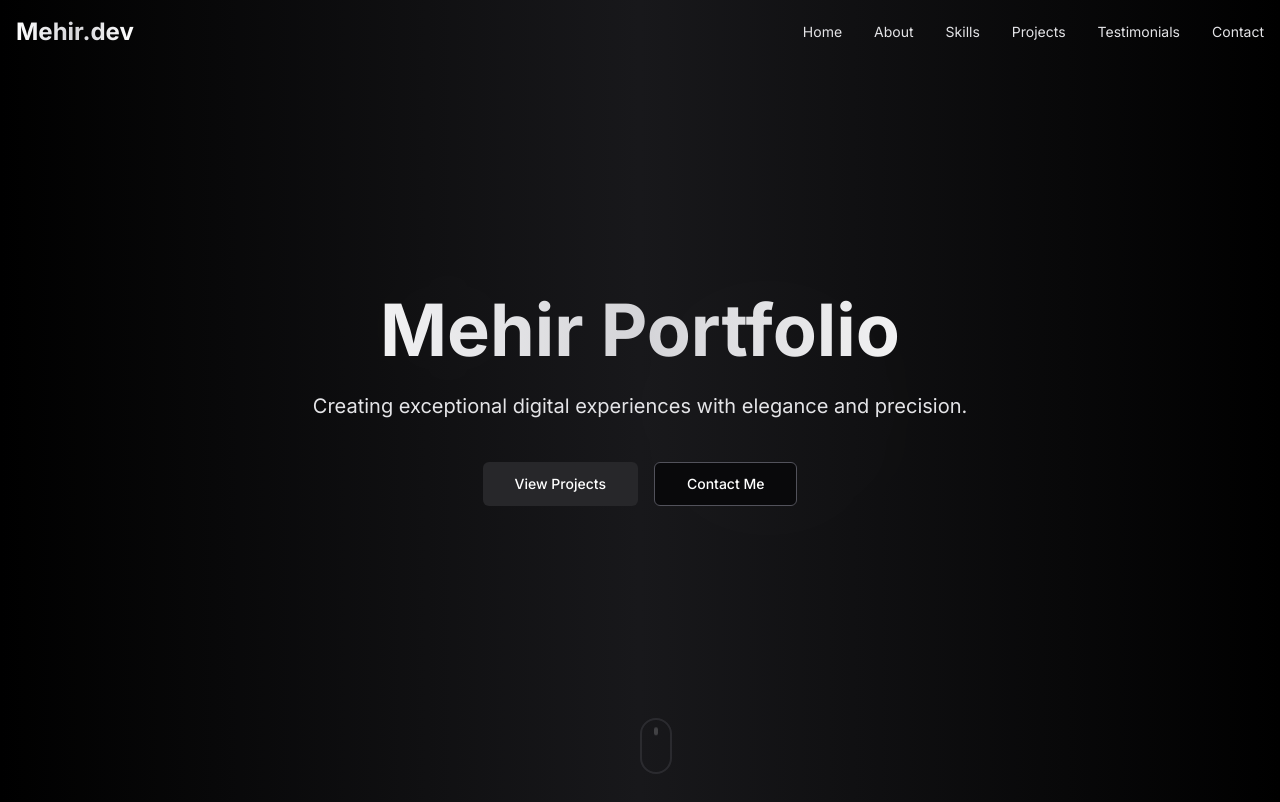
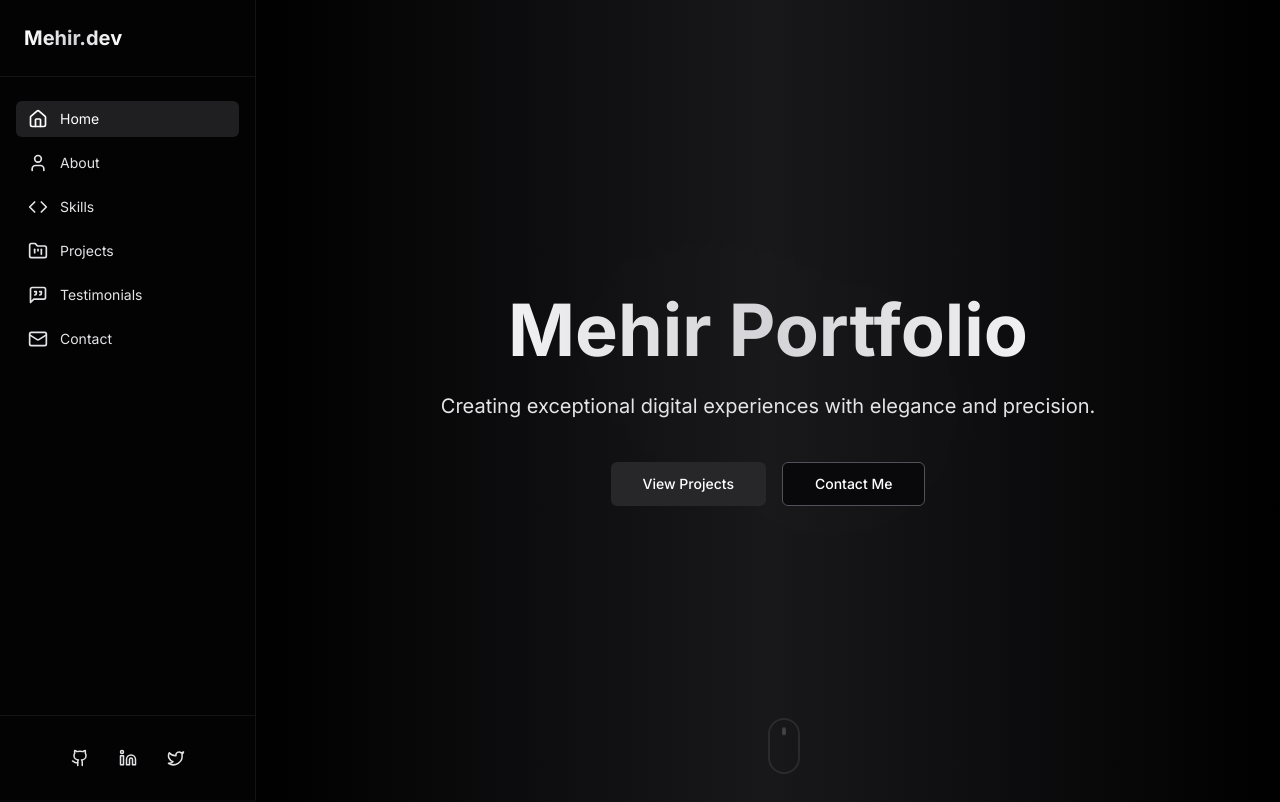
Before and after one commit to mehirk/Portfolio, a Next.js app: page / in a window 1280 px wide. Shown: the top 802 px of the page. Built offline with nearby package versions, Linux system fonts and the light colour scheme.

Commit message:
Update portfolio layout by replacing Navbar with Sidebar for improved navigation. Added new Radix UI components: Label and Separator, and updated the contact form with enhanced input fields. Refined Footer styles and navigation links for better accessibility and user experience.

```diff
--- a/package.json
+++ b/package.json
@@ -14,7 +14,9 @@
   "description": "Mehir's professional portfolio website",
   "dependencies": {
     "@radix-ui/react-dialog": "^1.1.6",
+    "@radix-ui/react-label": "^2.1.2",
     "@radix-ui/react-navigation-menu": "^1.2.5",
+    "@radix-ui/react-separator": "^1.1.2",
     "@radix-ui/react-slot": "^1.1.2",
     "autoprefixer": "^10.4.17",
     "class-variance-authority": "^0.7.1",
--- a/src/app/page.tsx
+++ b/src/app/page.tsx
@@ -1,15 +1,19 @@
 'use client';
 
 import { motion } from 'framer-motion';
-import Navbar from '@/components/Navbar';
+import Sidebar from '@/components/Sidebar';
 import Footer from '@/components/Footer';
 import { Button } from '@/components/ui/button';
+import { Input } from '@/components/ui/input';
+import { Textarea } from '@/components/ui/textarea';
+import { Label } from '@/components/ui/label';
 import { Code, Layers, Monitor, Server } from 'lucide-react';
 
 export default function Home() {
   return (
-    <>
-      <Navbar />
+    <div className="flex min-h-screen">
+      <Sidebar />
+      <div className="flex-1 ml-64">
         <main className="min-h-screen dark-gradient">
           {/* Hero Section */}
           <section id="home" className="relative h-screen flex flex-col items-center justify-center">
@@ -218,57 +222,54 @@ export default function Home() {
                   <div className="bg-zinc-900/50 border border-zinc-800 rounded-lg p-8 backdrop-blur-sm">
                     <form className="space-y-6">
                       <div className="grid grid-cols-1 md:grid-cols-2 gap-6">
-                      <div>
-                        <label htmlFor="name" className="block text-sm font-medium text-zinc-200 mb-2">Name</label>
-                        <input
-                          type="text"
+                        <div className="space-y-2">
+                          <Label htmlFor="name" className="text-zinc-200">Name</Label>
+                          <Input
                             id="name"
-                          className="w-full bg-zinc-800/50 border border-zinc-700 rounded-md py-3 px-4 text-white focus:outline-none focus:ring-2 focus:ring-zinc-600 focus:border-transparent"
                             placeholder="Your name"
+                            className="bg-zinc-800/50 border-zinc-700 text-white focus:ring-zinc-600"
                           />
                         </div>
-                      <div>
-                        <label htmlFor="email" className="block text-sm font-medium text-zinc-200 mb-2">Email</label>
-                        <input
+                        <div className="space-y-2">
+                          <Label htmlFor="email" className="text-zinc-200">Email</Label>
+                          <Input
+                            id="email"
                             type="email"
-                          id="email"
-                          className="w-full bg-zinc-800/50 border border-zinc-700 rounded-md py-3 px-4 text-white focus:outline-none focus:ring-2 focus:ring-zinc-600 focus:border-transparent"
                             placeholder="Your email"
+                            className="bg-zinc-800/50 border-zinc-700 text-white focus:ring-zinc-600"
                           />
                         </div>
                       </div>
-                    <div>
-                      <label htmlFor="subject" className="block text-sm font-medium text-zinc-200 mb-2">Subject</label>
-                      <input
-                        type="text"
+                      <div className="space-y-2">
+                        <Label htmlFor="subject" className="text-zinc-200">Subject</Label>
+                        <Input
                           id="subject"
-                        className="w-full bg-zinc-800/50 border border-zinc-700 rounded-md py-3 px-4 text-white focus:outline-none focus:ring-2 focus:ring-zinc-600 focus:border-transparent"
                           placeholder="Subject"
+                          className="bg-zinc-800/50 border-zinc-700 text-white focus:ring-zinc-600"
                         />
                       </div>
-                    <div>
-                      <label htmlFor="message" className="block text-sm font-medium text-zinc-200 mb-2">Message</label>
-                      <textarea
+                      <div className="space-y-2">
+                        <Label htmlFor="message" className="text-zinc-200">Message</Label>
+                        <Textarea
                           id="message"
                           rows={5}
-                        className="w-full bg-zinc-800/50 border border-zinc-700 rounded-md py-3 px-4 text-white focus:outline-none focus:ring-2 focus:ring-zinc-600 focus:border-transparent"
                           placeholder="Your message"
-                      ></textarea>
+                          className="bg-zinc-800/50 border-zinc-700 text-white focus:ring-zinc-600"
+                        />
                       </div>
-                    <div>
-                      <Button className="bg-zinc-800 hover:bg-zinc-700 text-white w-full py-6">
+                      <Button className="w-full bg-zinc-800 hover:bg-zinc-700 text-white">
                         Send Message
                       </Button>
-                    </div>
                     </form>
                   </div>
                 </div>
               </motion.div>
             </div>
           </section>
+          <Footer />
         </main>
-      <Footer />
-    </>
+      </div>
+    </div>
   );
 }
 
--- a/src/components/Footer.tsx
+++ b/src/components/Footer.tsx
@@ -3,6 +3,7 @@
 import Link from 'next/link';
 import { Github, Linkedin, Mail, Twitter } from 'lucide-react';
 import { Button } from '@/components/ui/button';
+import { Separator } from '@/components/ui/separator';
 
 export default function Footer() {
   const currentYear = new Date().getFullYear();
@@ -22,19 +23,19 @@ export default function Footer() {
 
             {/* Social Links */}
             <div className="flex space-x-4 mt-4">
-              <Button variant="ghost" size="icon" className="rounded-full h-10 w-10 hover:bg-zinc-800/50">
+              <Button variant="ghost" size="icon" className="h-9 w-9 rounded-full hover:bg-zinc-800/50">
                 <Github className="h-5 w-5 text-zinc-200 hover:text-white" />
                 <span className="sr-only">GitHub</span>
               </Button>
-              <Button variant="ghost" size="icon" className="rounded-full h-10 w-10 hover:bg-zinc-800/50">
+              <Button variant="ghost" size="icon" className="h-9 w-9 rounded-full hover:bg-zinc-800/50">
                 <Linkedin className="h-5 w-5 text-zinc-200 hover:text-white" />
                 <span className="sr-only">LinkedIn</span>
               </Button>
-              <Button variant="ghost" size="icon" className="rounded-full h-10 w-10 hover:bg-zinc-800/50">
+              <Button variant="ghost" size="icon" className="h-9 w-9 rounded-full hover:bg-zinc-800/50">
                 <Twitter className="h-5 w-5 text-zinc-200 hover:text-white" />
                 <span className="sr-only">Twitter</span>
               </Button>
-              <Button variant="ghost" size="icon" className="rounded-full h-10 w-10 hover:bg-zinc-800/50">
+              <Button variant="ghost" size="icon" className="h-9 w-9 rounded-full hover:bg-zinc-800/50">
                 <Mail className="h-5 w-5 text-zinc-200 hover:text-white" />
                 <span className="sr-only">Email</span>
               </Button>
@@ -44,38 +45,26 @@ export default function Footer() {
           {/* Quick Links */}
           <div className="flex flex-col space-y-4">
             <h3 className="text-lg font-semibold text-white">Navigation</h3>
-            <ul className="space-y-2">
-              <li>
-                <Link href="#home" className="text-zinc-200 hover:text-white transition-colors">
-                  Home
-                </Link>
-              </li>
-              <li>
-                <Link href="#about" className="text-zinc-200 hover:text-white transition-colors">
-                  About
-                </Link>
-              </li>
-              <li>
-                <Link href="#skills" className="text-zinc-200 hover:text-white transition-colors">
-                  Skills
-                </Link>
-              </li>
-              <li>
-                <Link href="#projects" className="text-zinc-200 hover:text-white transition-colors">
-                  Projects
-                </Link>
-              </li>
-              <li>
-                <Link href="#testimonials" className="text-zinc-200 hover:text-white transition-colors">
-                  Testimonials
-                </Link>
-              </li>
-              <li>
-                <Link href="#contact" className="text-zinc-200 hover:text-white transition-colors">
-                  Contact
-                </Link>
-              </li>
-            </ul>
+            <nav className="flex flex-col space-y-2">
+              <Button variant="link" asChild className="justify-start p-0 h-auto text-zinc-200 hover:text-white">
+                <Link href="#home">Home</Link>
+              </Button>
+              <Button variant="link" asChild className="justify-start p-0 h-auto text-zinc-200 hover:text-white">
+                <Link href="#about">About</Link>
+              </Button>
+              <Button variant="link" asChild className="justify-start p-0 h-auto text-zinc-200 hover:text-white">
+                <Link href="#skills">Skills</Link>
+              </Button>
+              <Button variant="link" asChild className="justify-start p-0 h-auto text-zinc-200 hover:text-white">
+                <Link href="#projects">Projects</Link>
+              </Button>
+              <Button variant="link" asChild className="justify-start p-0 h-auto text-zinc-200 hover:text-white">
+                <Link href="#testimonials">Testimonials</Link>
+              </Button>
+              <Button variant="link" asChild className="justify-start p-0 h-auto text-zinc-200 hover:text-white">
+                <Link href="#contact">Contact</Link>
+              </Button>
+            </nav>
           </div>
 
           {/* Contact Information */}
@@ -83,18 +72,17 @@ export default function Footer() {
             <h3 className="text-lg font-semibold text-white">Contact</h3>
             <address className="not-italic text-zinc-200 space-y-2">
               <p>India</p>
-              <p>
-                <a href="mailto:contact@mehir.dev" className="hover:text-white transition-colors">
-                  contact@mehir.dev
-                </a>
-              </p>
+              <Button variant="link" asChild className="justify-start p-0 h-auto text-zinc-200 hover:text-white">
+                <a href="mailto:contact@mehir.dev">contact@mehir.dev</a>
+              </Button>
             </address>
           </div>
         </div>
 
         {/* Copyright */}
-        <div className="mt-12 pt-6 border-t border-zinc-800/50 text-center">
-          <p className="text-zinc-300 text-sm">
+        <div className="mt-12">
+          <Separator className="bg-zinc-800/50 mb-6" />
+          <p className="text-zinc-300 text-sm text-center">
             &copy; {currentYear} Mehir.dev. All rights reserved.
           </p>
         </div>
--- /dev/null
+++ b/src/components/Sidebar.tsx
@@ -0,0 +1,151 @@
+'use client';
+
+import { useState, useEffect } from 'react';
+import { motion } from 'framer-motion';
+import Link from 'next/link';
+import {
+  Home,
+  User,
+  Code,
+  FolderKanban,
+  MessageSquareQuote,
+  Mail,
+  Github,
+  Linkedin,
+  Twitter
+} from 'lucide-react';
+import { Button } from '@/components/ui/button';
+import { cn } from '@/lib/utils';
+
+export default function Sidebar() {
+  const [activeSection, setActiveSection] = useState('home');
+  const [isMobile, setIsMobile] = useState(false);
+
+  useEffect(() => {
+    const checkMobile = () => {
+      setIsMobile(window.innerWidth < 768);
+    };
+
+    // Set initial state
+    checkMobile();
+
+    // Add listener for window resize
+    window.addEventListener('resize', checkMobile);
+
+    // Handle scroll to set active section
+    const handleScroll = () => {
+      const sections = ['home', 'about', 'skills', 'projects', 'testimonials', 'contact'];
+      const scrollPosition = window.scrollY + 100;
+
+      for (const section of sections) {
+        const element = document.getElementById(section);
+        if (element) {
+          const offsetTop = element.offsetTop;
+          const offsetBottom = offsetTop + element.offsetHeight;
+
+          if (scrollPosition >= offsetTop && scrollPosition < offsetBottom) {
+            setActiveSection(section);
+            break;
+          }
+        }
+      }
+    };
+
+    window.addEventListener('scroll', handleScroll);
+
+    return () => {
+      window.removeEventListener('resize', checkMobile);
+      window.removeEventListener('scroll', handleScroll);
+    };
+  }, []);
+
+  const navItems = [
+    { id: 'home', label: 'Home', icon: <Home size={20} /> },
+    { id: 'about', label: 'About', icon: <User size={20} /> },
+    { id: 'skills', label: 'Skills', icon: <Code size={20} /> },
+    { id: 'projects', label: 'Projects', icon: <FolderKanban size={20} /> },
+    { id: 'testimonials', label: 'Testimonials', icon: <MessageSquareQuote size={20} /> },
+    { id: 'contact', label: 'Contact', icon: <Mail size={20} /> }
+  ];
+
+  // Only show the sidebar on desktop, mobile will use a different navigation
+  if (isMobile) {
+    return <MobileNavigation navItems={navItems} activeSection={activeSection} />;
+  }
+
+  return (
+    <div className="w-64 fixed top-0 left-0 h-full glass-effect border-r border-zinc-800/50 z-40 flex flex-col">
+      {/* Logo Area */}
+      <div className="p-6 border-b border-zinc-800/50">
+        <Link href="/" className="flex items-center">
+          <span className="text-xl font-bold dark-text-gradient">Mehir.dev</span>
+        </Link>
+      </div>
+
+      {/* Navigation */}
+      <nav className="flex-1 overflow-y-auto py-6 px-4">
+        <ul className="space-y-2">
+          {navItems.map((item) => (
+            <li key={item.id}>
+              <Button
+                variant={activeSection === item.id ? "secondary" : "ghost"}
+                size="sm"
+                className={cn(
+                  "w-full justify-start font-normal",
+                  activeSection === item.id
+                    ? "bg-zinc-800/80 text-white"
+                    : "text-zinc-200 hover:text-white hover:bg-zinc-800/60"
+                )}
+                onClick={() => document.getElementById(item.id)?.scrollIntoView({ behavior: 'smooth' })}
+              >
+                <span className="mr-3">{item.icon}</span>
+                {item.label}
+              </Button>
+            </li>
+          ))}
+        </ul>
+      </nav>
+
+      {/* Social Links */}
+      <div className="p-6 border-t border-zinc-800/50">
+        <div className="flex justify-center space-x-3">
+          <Button variant="ghost" size="icon" className="h-9 w-9 rounded-full hover:bg-zinc-800/80">
+            <Github size={18} className="text-zinc-200 hover:text-white" />
+          </Button>
+          <Button variant="ghost" size="icon" className="h-9 w-9 rounded-full hover:bg-zinc-800/80">
+            <Linkedin size={18} className="text-zinc-200 hover:text-white" />
+          </Button>
+          <Button variant="ghost" size="icon" className="h-9 w-9 rounded-full hover:bg-zinc-800/80">
+            <Twitter size={18} className="text-zinc-200 hover:text-white" />
+          </Button>
+        </div>
+      </div>
+    </div>
+  );
+}
+
+// Mobile navigation component
+function MobileNavigation({ navItems, activeSection }) {
+  return (
+    <div className="fixed bottom-0 left-0 right-0 z-40 glass-effect border-t border-zinc-800/50">
+      <div className="flex justify-around py-3">
+        {navItems.map((item) => (
+          <Button
+            key={item.id}
+            variant="ghost"
+            size="icon"
+            className={cn(
+              "h-12 w-12 rounded-md",
+              activeSection === item.id
+                ? "bg-zinc-800/80 text-white"
+                : "text-zinc-200 hover:text-white"
+            )}
+            onClick={() => document.getElementById(item.id)?.scrollIntoView({ behavior: 'smooth' })}
+          >
+            {item.icon}
+          </Button>
+        ))}
+      </div>
+    </div>
+  );
+}
--- /dev/null
+++ b/src/components/ui/input.tsx
@@ -0,0 +1,22 @@
+import * as React from "react"
+
+import { cn } from "@/lib/utils"
+
+const Input = React.forwardRef<HTMLInputElement, React.ComponentProps<"input">>(
+  ({ className, type, ...props }, ref) => {
+    return (
+      <input
+        type={type}
+        className={cn(
+          "flex h-9 w-full rounded-md border border-input bg-transparent px-3 py-1 text-base shadow-sm transition-colors file:border-0 file:bg-transparent file:text-sm file:font-medium file:text-foreground placeholder:text-muted-foreground focus-visible:outline-none focus-visible:ring-1 focus-visible:ring-ring disabled:cursor-not-allowed disabled:opacity-50 md:text-sm",
+          className
+        )}
+        ref={ref}
+        {...props}
+      />
+    )
+  }
+)
+Input.displayName = "Input"
+
+export { Input }
--- /dev/null
+++ b/src/components/ui/label.tsx
@@ -0,0 +1,26 @@
+"use client"
+
+import * as React from "react"
+import * as LabelPrimitive from "@radix-ui/react-label"
+import { cva, type VariantProps } from "class-variance-authority"
+
+import { cn } from "@/lib/utils"
+
+const labelVariants = cva(
+  "text-sm font-medium leading-none peer-disabled:cursor-not-allowed peer-disabled:opacity-70"
+)
+
+const Label = React.forwardRef<
+  React.ElementRef<typeof LabelPrimitive.Root>,
+  React.ComponentPropsWithoutRef<typeof LabelPrimitive.Root> &
+    VariantProps<typeof labelVariants>
+>(({ className, ...props }, ref) => (
+  <LabelPrimitive.Root
+    ref={ref}
+    className={cn(labelVariants(), className)}
+    {...props}
+  />
+))
+Label.displayName = LabelPrimitive.Root.displayName
+
+export { Label }
--- /dev/null
+++ b/src/components/ui/separator.tsx
@@ -0,0 +1,31 @@
+"use client"
+
+import * as React from "react"
+import * as SeparatorPrimitive from "@radix-ui/react-separator"
+
+import { cn } from "@/lib/utils"
+
+const Separator = React.forwardRef<
+  React.ElementRef<typeof SeparatorPrimitive.Root>,
+  React.ComponentPropsWithoutRef<typeof SeparatorPrimitive.Root>
+>(
+  (
+    { className, orientation = "horizontal", decorative = true, ...props },
+    ref
+  ) => (
+    <SeparatorPrimitive.Root
+      ref={ref}
+      decorative={decorative}
+      orientation={orientation}
+      className={cn(
+        "shrink-0 bg-border",
+        orientation === "horizontal" ? "h-[1px] w-full" : "h-full w-[1px]",
+        className
+      )}
+      {...props}
+    />
+  )
+)
+Separator.displayName = SeparatorPrimitive.Root.displayName
+
+export { Separator }
--- /dev/null
+++ b/src/components/ui/textarea.tsx
@@ -0,0 +1,22 @@
+import * as React from "react"
+
+import { cn } from "@/lib/utils"
+
+const Textarea = React.forwardRef<
+  HTMLTextAreaElement,
+  React.ComponentProps<"textarea">
+>(({ className, ...props }, ref) => {
+  return (
+    <textarea
+      className={cn(
+        "flex min-h-[60px] w-full rounded-md border border-input bg-transparent px-3 py-2 text-base shadow-sm placeholder:text-muted-foreground focus-visible:outline-none focus-visible:ring-1 focus-visible:ring-ring disabled:cursor-not-allowed disabled:opacity-50 md:text-sm",
+        className
+      )}
+      ref={ref}
+      {...props}
+    />
+  )
+})
+Textarea.displayName = "Textarea"
+
+export { Textarea }
```
Also changed, not shown: 1 other file (tests, documents, lock files or other folders). Lines whose indentation alone changed are shown as unchanged.
